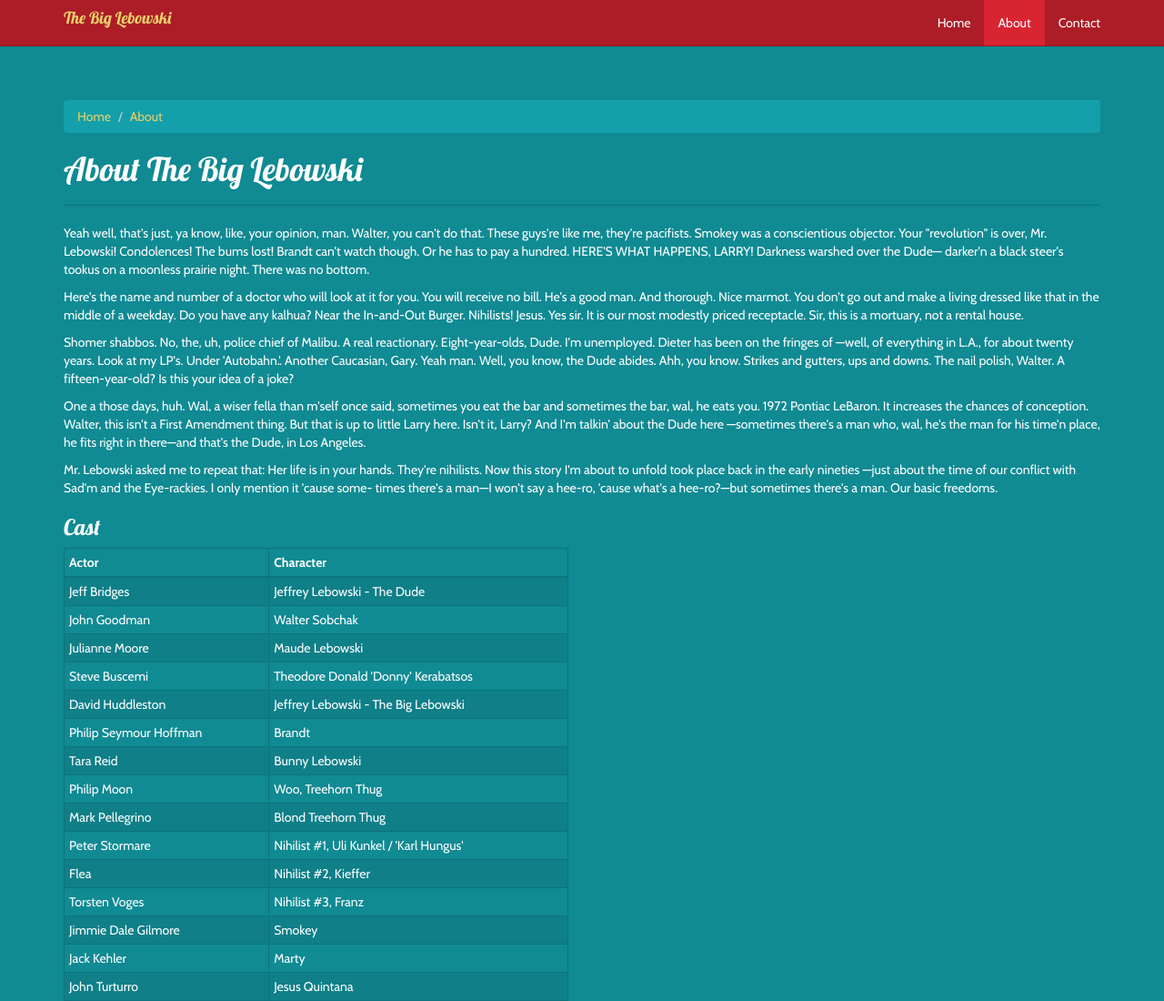
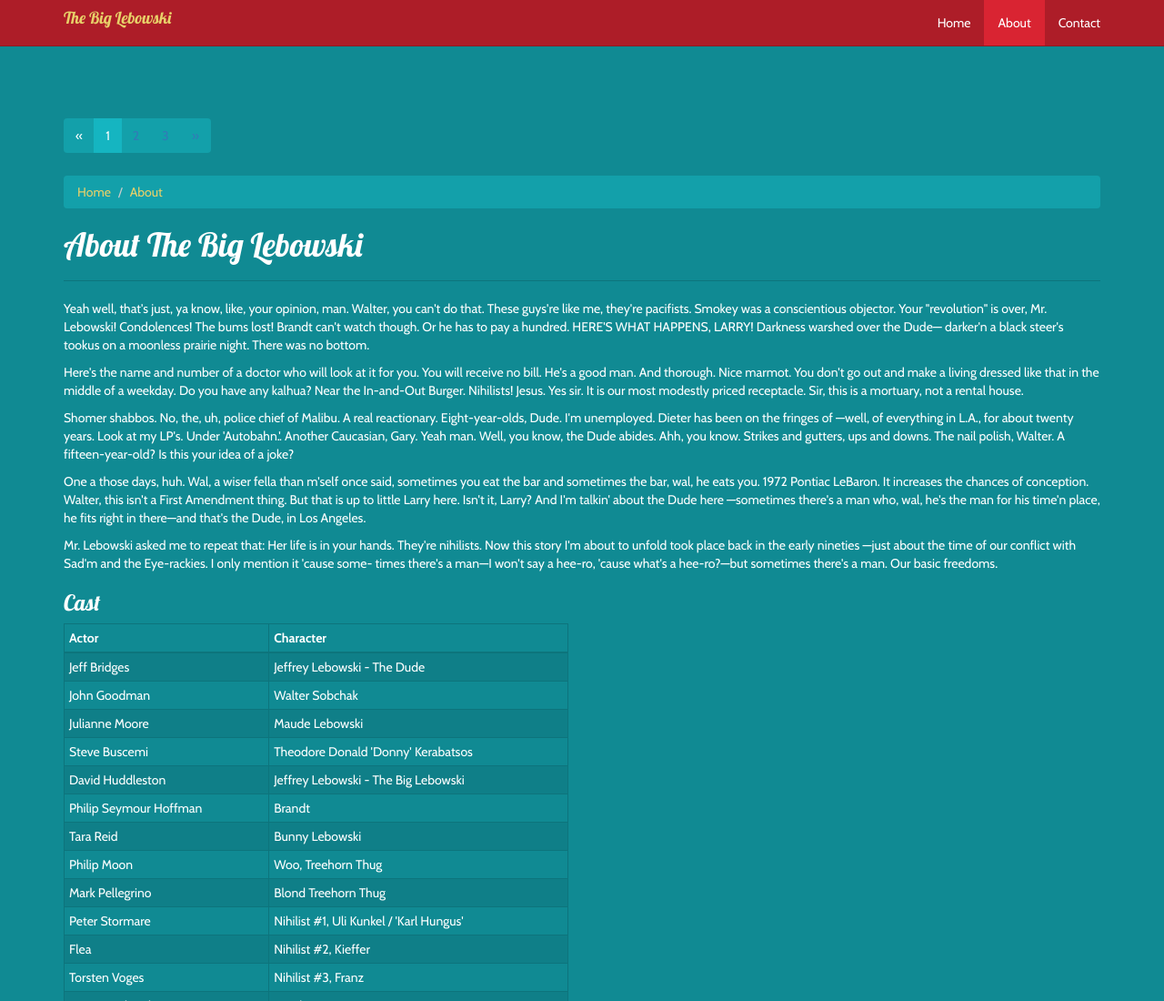
Before and after one commit to nuhuxi/ps-bootstrap3, a plain HTML site: page About.html in a window 1280 px wide. Shown: the top 1100 px of the page at 91% size. Drawn offline with nearby package versions, Linux system fonts and the light colour scheme.

Commit message:
At the end of pagination

```diff
--- a/About.html
+++ b/About.html
@@ -40,6 +40,22 @@
 
     <section id="body" class="container">
       <div class="page-header">
+<!-- This is just an example which is here to show you how to make it work - uncomment to use it
+        <ul class="pager">
+          <li class="previous"><a href="#">&larr; Prev</a></a></li>
+          <li class="next"><a href="#">Next &rarr; </a></a></li>
+
+        </ul>
+-->
+
+        <ul class="pagination">
+          <li class="disabled"><a href="#">&laquo</a></li>
+          <li class="active"><a href="#">1</a></li>
+          <li><a href="#">2</a></li>
+          <li><a href="#">3</a></li>
+          <li><a href="#">&raquo</a></li>
+
+        </ul>
           <ol class="breadcrumb">
             <li><a href="Index.html">Home</a></li>
             <li><a class="active">About</a></li>
```
